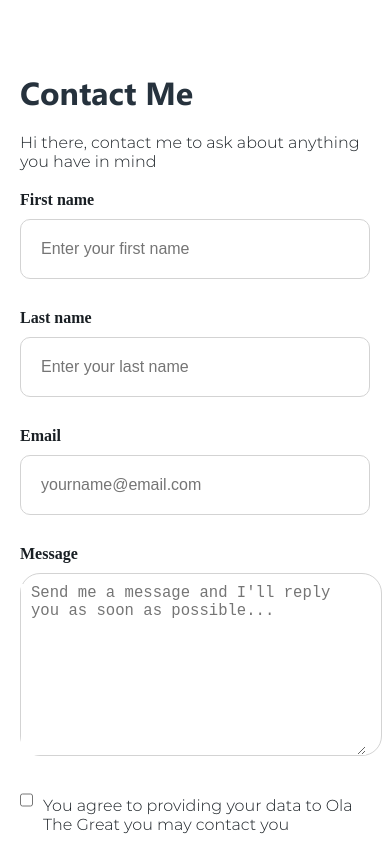
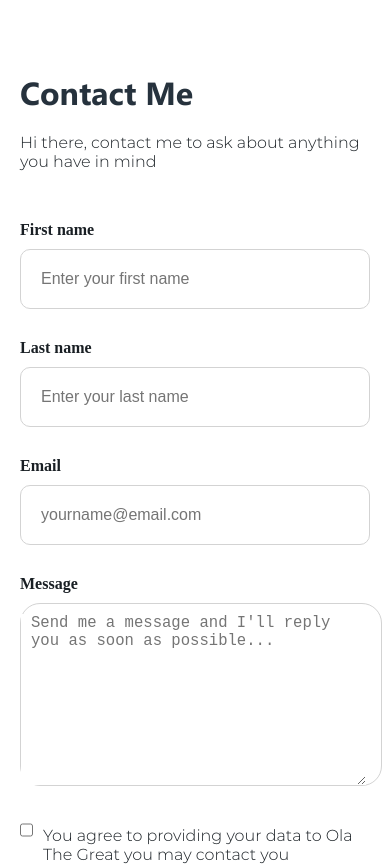
Before and after one commit to olathegreat/hnginternship-task-1, a React (Create React App) app: page /contact in a window 390 px wide. Shown: the top 866 px of the page. Built offline with nearby package versions, Linux system fonts and the light colour scheme; a web font is replaced by a local one.

Commit message:
feat: the anchor tag on home page is given id of contact

```diff
--- a/src/components/style.css
+++ b/src/components/style.css
@@ -252,6 +252,7 @@ footer span{
 .contact form{
     width: inherit;
 
+    margin-top: 20px;
 
 }
 .contact p{
@@ -371,4 +372,7 @@ footer span{
     .contact input{
         margin-bottom: 30px;
     }
+    .contact form{
+        margin-top: 30px;
+    }
  }
--- a/src/pages/Home.js
+++ b/src/pages/Home.js
@@ -40,7 +40,7 @@ const Home = () => {
           </li>
 
           <li>
-          <Link to="/contact">Contact Me</Link>
+          <Link id='contact' to="/contact">Contact Me</Link>
 
           </li>
 
```
